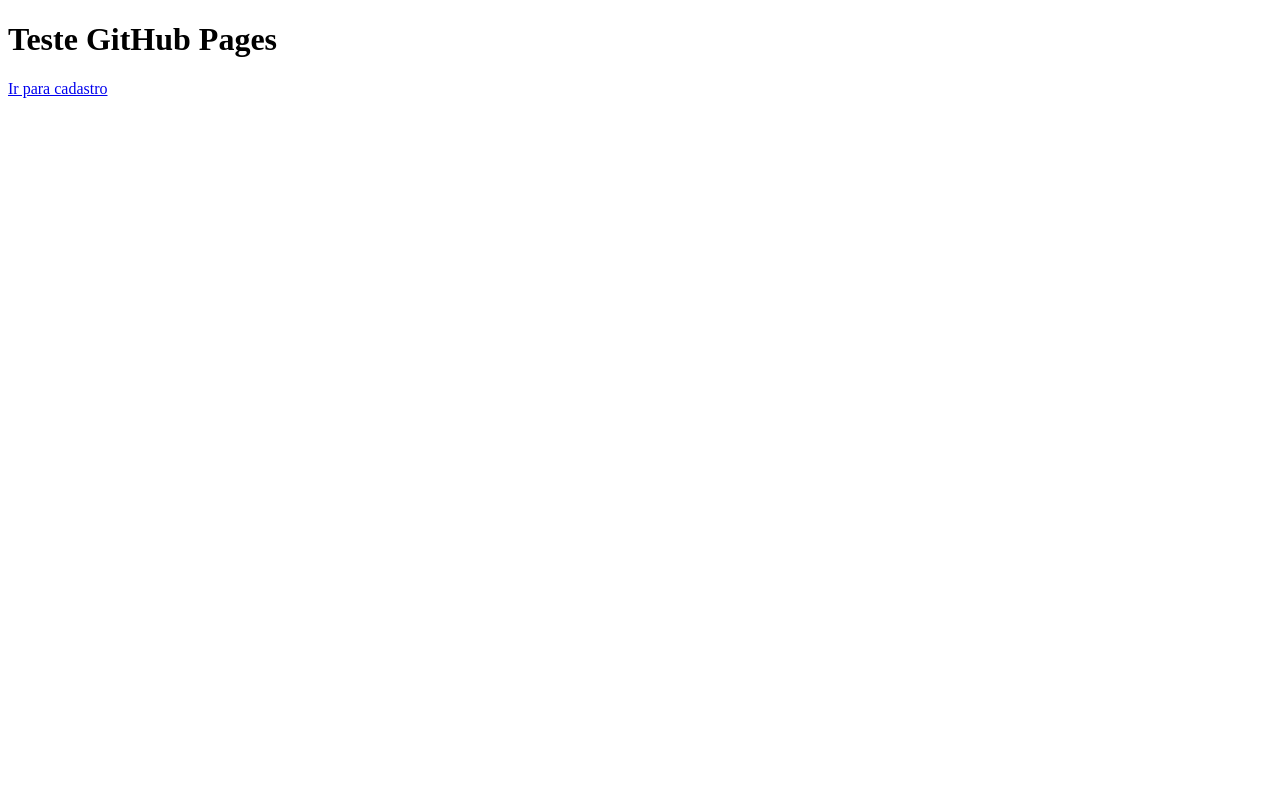
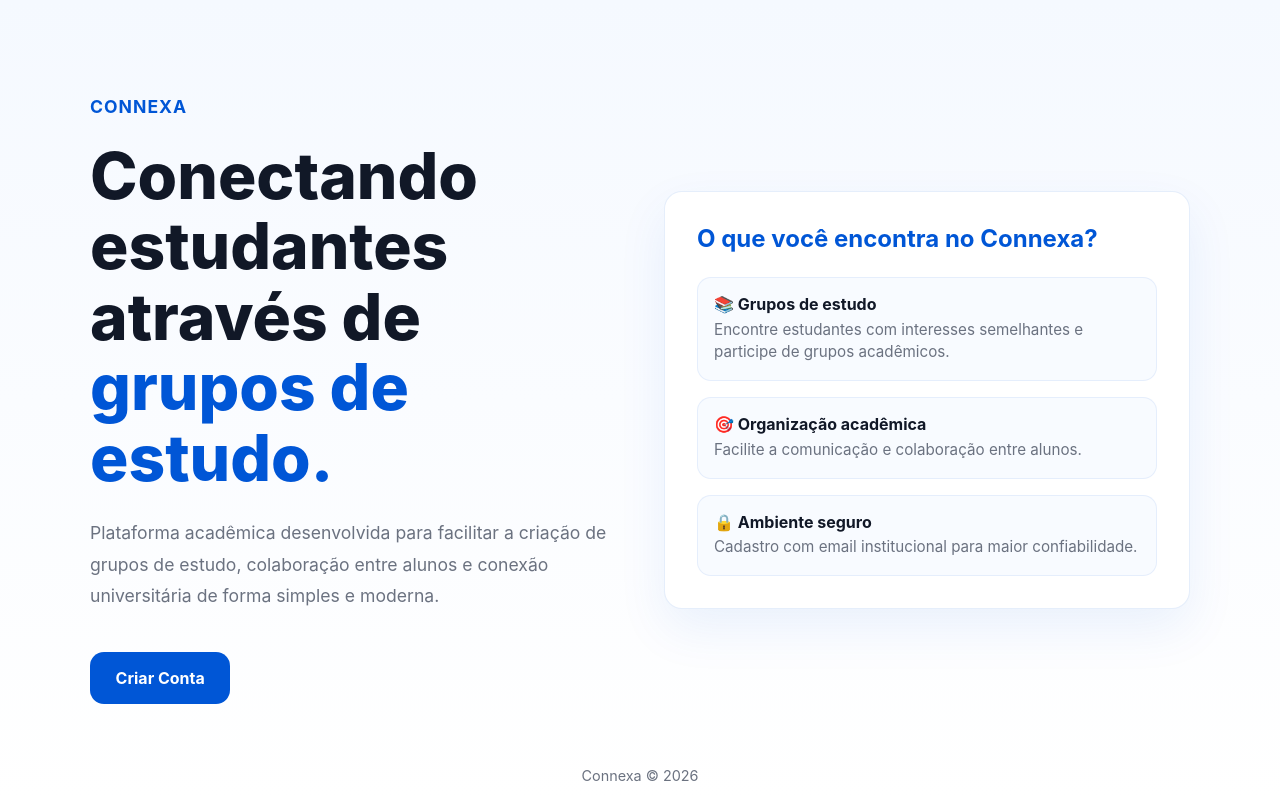
Before and after one commit to Arthur0li/Connexa-MVP, a website: page frontend/index.html in a window 1280 px wide. Drawn offline with Linux system fonts and the light colour scheme.

Commit message:
feat: cria página inicial do Connexa com acesso ao cadastro

```diff
--- a/frontend/index.html
+++ b/frontend/index.html
@@ -1,7 +1,246 @@
 <!DOCTYPE html>
-<html>
+<html lang="pt-BR">
+<head>
+  <meta charset="UTF-8" />
+  <meta name="viewport" content="width=device-width, initial-scale=1.0" />
+
+  <title>Connexa</title>
+
+  <style>
+    :root {
+      --primary: #0056d6;
+      --primary-hover: #0047b3;
+      --background: #f5f9ff;
+      --text: #111827;
+      --muted: #6b7280;
+      --white: #ffffff;
+      --radius: 18px;
+    }
+
+    * {
+      margin: 0;
+      padding: 0;
+      box-sizing: border-box;
+      font-family: Inter, Arial, sans-serif;
+    }
+
+    body {
+      min-height: 100vh;
+      background: linear-gradient(180deg, #f5f9ff 0%, #ffffff 100%);
+      color: var(--text);
+      display: flex;
+      align-items: center;
+      justify-content: center;
+      padding: 2rem;
+    }
+
+    .container {
+      width: 100%;
+      max-width: 1100px;
+      display: grid;
+      grid-template-columns: repeat(auto-fit, minmax(320px, 1fr));
+      gap: 3rem;
+      align-items: center;
+    }
+
+    .content {
+      display: flex;
+      flex-direction: column;
+      gap: 1.5rem;
+    }
+
+    .logo {
+      color: var(--primary);
+      font-size: 1.1rem;
+      font-weight: 700;
+      letter-spacing: 1px;
+      text-transform: uppercase;
+    }
+
+    h1 {
+      font-size: clamp(2.5rem, 5vw, 4.2rem);
+      line-height: 1.1;
+      font-weight: 800;
+    }
+
+    .highlight {
+      color: var(--primary);
+    }
+
+    .description {
+      color: var(--muted);
+      font-size: 1.1rem;
+      line-height: 1.8;
+      max-width: 540px;
+    }
+
+    .buttons {
+      display: flex;
+      gap: 1rem;
+      flex-wrap: wrap;
+      margin-top: 1rem;
+    }
+
+    .btn {
+      text-decoration: none;
+      padding: 1rem 1.6rem;
+      border-radius: 14px;
+      font-weight: 700;
+      transition: 0.2s ease;
+      display: inline-flex;
+      align-items: center;
+      justify-content: center;
+    }
+
+    .btn-primary {
+      background: var(--primary);
+      color: var(--white);
+    }
+
+    .btn-primary:hover {
+      background: var(--primary-hover);
+      transform: translateY(-2px);
+    }
+
+    .btn-secondary {
+      border: 2px solid var(--primary);
+      color: var(--primary);
+      background: transparent;
+    }
+
+    .btn-secondary:hover {
+      background: rgba(0, 86, 214, 0.08);
+      transform: translateY(-2px);
+    }
+
+    .card {
+      background: var(--white);
+      border-radius: var(--radius);
+      padding: 2rem;
+      box-shadow: 0 20px 50px rgba(0, 86, 214, 0.08);
+      border: 1px solid rgba(0, 86, 214, 0.1);
+    }
+
+    .card h2 {
+      color: var(--primary);
+      margin-bottom: 1rem;
+      font-size: 1.5rem;
+    }
+
+    .feature-list {
+      display: flex;
+      flex-direction: column;
+      gap: 1rem;
+      margin-top: 1.5rem;
+    }
+
+    .feature {
+      background: #f8fbff;
+      border-radius: 14px;
+      padding: 1rem;
+      border: 1px solid rgba(0, 86, 214, 0.08);
+    }
+
+    .feature strong {
+      display: block;
+      margin-bottom: 0.3rem;
+      color: var(--text);
+    }
+
+    .feature span {
+      color: var(--muted);
+      font-size: 0.95rem;
+      line-height: 1.5;
+    }
+
+    footer {
+      position: fixed;
+      bottom: 1rem;
+      color: var(--muted);
+      font-size: 0.9rem;
+    }
+
+    @media (max-width: 768px) {
+      body {
+        padding: 1.5rem;
+      }
+
+      .container {
+        gap: 2rem;
+      }
+
+      .buttons {
+        flex-direction: column;
+      }
+
+      .btn {
+        width: 100%;
+      }
+    }
+  </style>
+</head>
+
 <body>
-  <h1>Teste GitHub Pages</h1>
-  <a href="/cadastro.html">Ir para cadastro</a>
+
+  <main class="container">
+
+    <section class="content">
+      <div class="logo">Connexa</div>
+
+      <h1>
+        Conectando estudantes através de
+        <span class="highlight">grupos de estudo.</span>
+      </h1>
+
+      <p class="description">
+        Plataforma acadêmica desenvolvida para facilitar a criação
+        de grupos de estudo, colaboração entre alunos e conexão
+        universitária de forma simples e moderna.
+      </p>
+
+      <div class="buttons">
+        <a href="/cadastro.html" class="btn btn-primary">
+          Criar Conta
+        </a>
+
+      </div>
+    </section>
+
+    <section class="card">
+      <h2>O que você encontra no Connexa?</h2>
+
+      <div class="feature-list">
+
+        <div class="feature">
+          <strong>📚 Grupos de estudo</strong>
+          <span>
+            Encontre estudantes com interesses semelhantes
+            e participe de grupos acadêmicos.
+          </span>
+        </div>
+
+        <div class="feature">
+          <strong>🎯 Organização acadêmica</strong>
+          <span>
+            Facilite a comunicação e colaboração entre alunos.
+          </span>
+        </div>
+
+        <div class="feature">
+          <strong>🔒 Ambiente seguro</strong>
+          <span>
+            Cadastro com email institucional para maior confiabilidade.
+          </span>
+        </div>
+
+      </div>
+    </section>
+
+  </main>
+
+  <footer>
+    Connexa © 2026
+  </footer>
+
 </body>
 </html>
```
